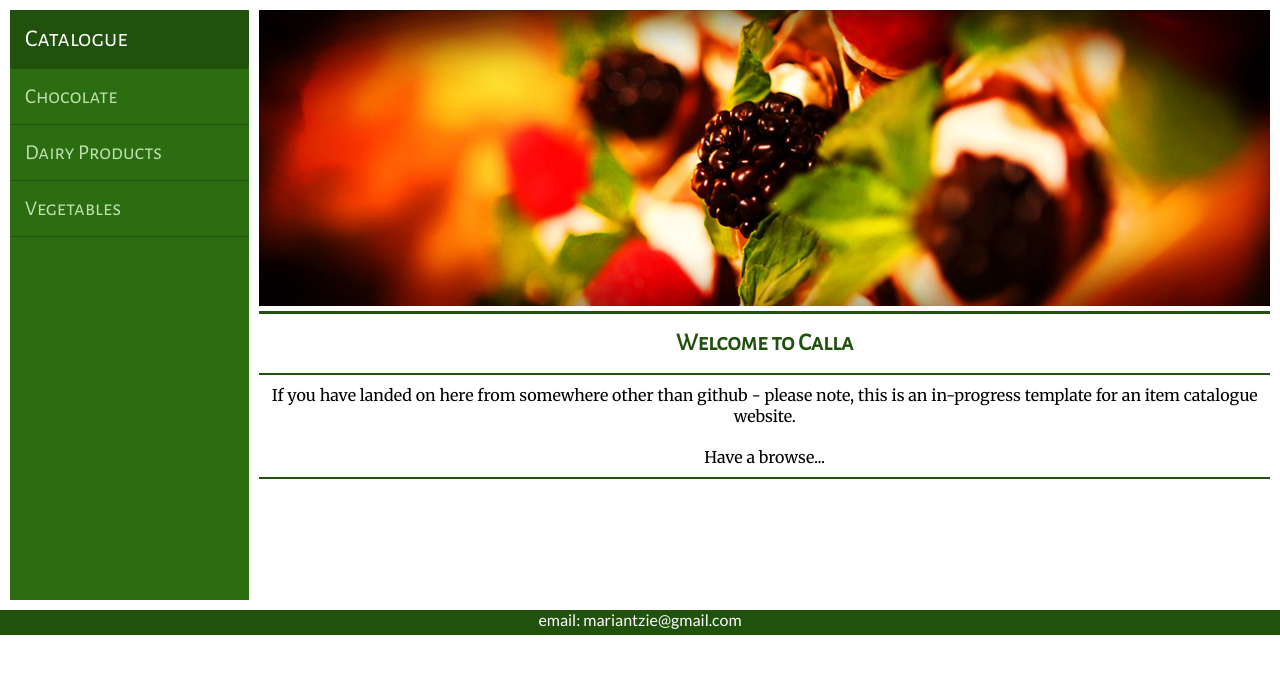
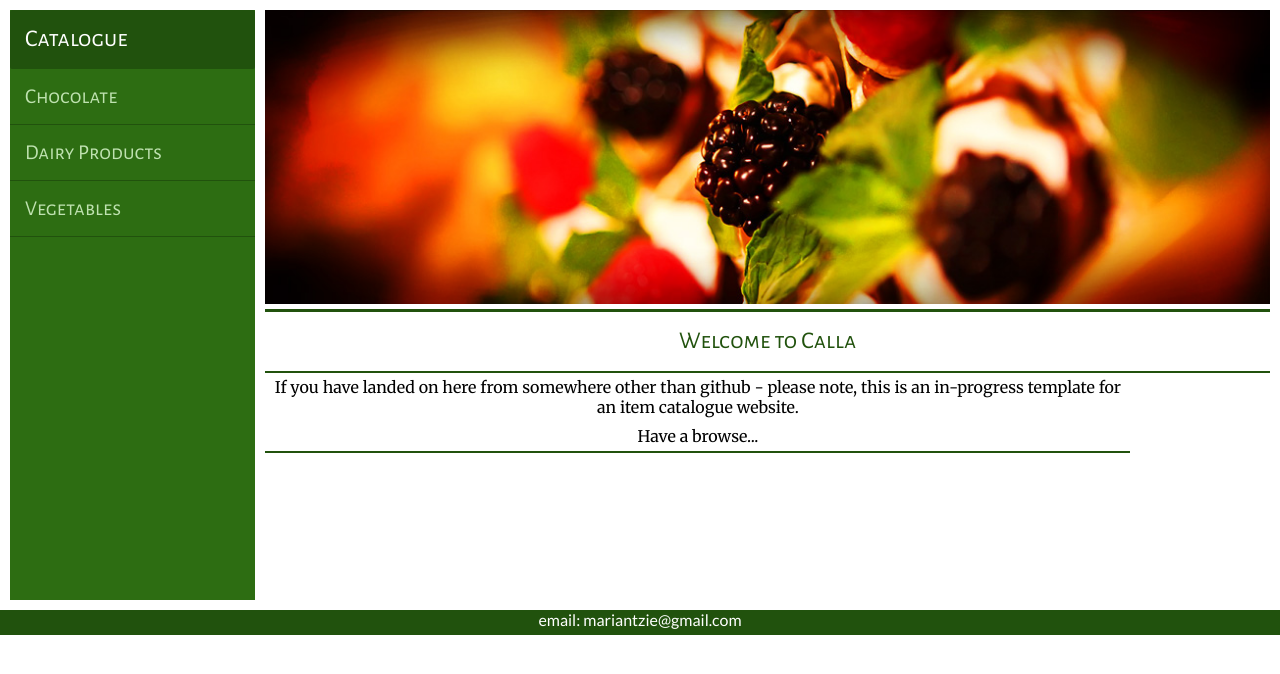
Before and after one commit to antzie/Num-Num-Foods, a Flask app: page / in a window 1280 px wide. Shown: the part 70-744 px from the top of the page. Run offline with Flask 2, Linux system fonts and the light colour scheme; data comes from the database, SQL or seed files in the repository; some web fonts are replaced.

Commit message:
Basic working style - need to sort out log-in now

```diff
--- a/__init__2.py
+++ b/__init__2.py
@@ -245,7 +245,10 @@
 def about():
     '''Returns About page.
     '''
-    return render_template('about.html')
+    # categories is required for side-menu
+    categories = session.query(FoodCategory).order_by('name').all()
+
+    return render_template('about-rev.html', categories=categories)
 
 
 # Food Category
--- a/static/css/style3.css
+++ b/static/css/style3.css
@@ -39,7 +39,7 @@
 	padding: 5px 15px 0;
 }
 
-.header-nav a:hover{
+.header-nav a:hover, .nav-responsive a:hover {
 	color: #bfe2b0; /*Almost White */
 }
 /***********************************/
@@ -89,7 +89,6 @@
 	border-top: 3px solid #21520d;
     border-bottom: 2px solid #21520d;
     padding: 15px 2px;
-    font-weight: 600;
     color: #21520d;
     background-color: inherit;
     text-align:center;
@@ -97,8 +96,8 @@
 
 .section-welcome p {
 	font-family: 'Merriweather', serif;
-	padding: 10px 2px;
-	line-height: 1.3em;
+	padding: 5px 0;
+	line-height: 1.2em;
 }
 
 
@@ -106,6 +105,7 @@
 .description-lists {
 	/*background-color: rgba(243, 255, 239, 0.41);*/
 	/*border: 2px solid rgb(200, 255, 181);*/
+	max-width: 865px;
 }
 .description-container {
 	border-bottom: 1px solid #4ba625;; /*Yellow Green*/
@@ -124,8 +124,9 @@
 }
 
 .description-item, .description-price {
-	line-height: 1.1em;
+	line-height: 1.2em;
 	padding: 5px 0;
+	font-family: 'Merriweather', serif;
 }
 
 /***************** Side Bar (content-side) Styling *******************/
--- a/static/js/js-respons.js
+++ b/static/js/js-respons.js
@@ -4,12 +4,12 @@
 // Move side list left by same amount as its width.
     function toggleSideMenu() {
       var listDiv = document.getElementById("menu-side");
-      /*var width = document.getElementById("menu-side").offsetWidth;*/
-      var width = 250; /*250 is the specified px width of the side menu.
+      var width = document.getElementById("menu-side").offsetWidth;
+      /*var widthWorkAround = 250; /*250 is the specified px width of the side menu.
       					The menu exapnds up to 250px. Thus if you shift it
       					across by the width it is now, it expands into the new room*/
       if (listDiv.style.marginLeft === "10px" || listDiv.style.marginLeft == '') {
-        listDiv.style.marginLeft = -250 + "px";
+        listDiv.style.marginLeft = -width - 1 + "px";
       } else {
         listDiv.style.marginLeft = "10px";
       }
--- a/templates/category_public-rev.html
+++ b/templates/category_public-rev.html
@@ -6,7 +6,7 @@
 	<div class="content-main-container">
 		<section class="content-main">
 			<img id="main-img" src="/static/images/chocolate-cake-with-berry-header.jpg" alt="An out of focus picture of the rasberries atop a Chocolate Cake.">
-			<h2 class="heading-category  heading-non-coloured">{{category.name}}</h2>
+			<h2 class="heading-non-coloured">{{category.name}}</h2>
 			<div class="description-lists">
 				{% for fooditem in food %}
 					<section class="description-container">
--- a/templates/header-rev.html
+++ b/templates/header-rev.html
@@ -16,7 +16,11 @@
 			</div>
 		</header>
 		<nav class="nav-responsive">
-			<a href="#">Home</a>
-			<a href="#">About</a>
-			<a href="#">Log-in</a>
+			<a  href="{{url_for('mainPage')}}">Home</a>
+			<a href="{{url_for('about')}}">About</a>
+			{% if 'username' not in session %}
+				<a href="{{url_for('log_in')}}">Log-in</a>
+			{% else %}
+				<a href="{{url_for('gdisconnect')}}"> Disconnect </a>
+			{% endif %}
 		</nav>
--- a/templates/main_page-rev.html
+++ b/templates/main_page-rev.html
@@ -14,15 +14,27 @@
 		</ul>
 	</div>
 	<div class="content-main-container">
-		<div class="content-main">
+		<section class="content-main">
 			<img id="main-img" src="/static/images/chocolate-cake-with-berry-header.jpg" alt="An out of focus picture of the rasberries atop a Chocolate Cake.">
-			<section class="section-welcome">
-				<h2 class="heading-non-coloured"> Welcome to Calla </h2>
+			<h2 class="heading-non-coloured"> Welcome to Calla </h2>
+			<section class="section-welcome description-lists">
 				<p>If you have landed on here from somewhere other than github - please note, this is an in-progress template for an item catalogue website.</p>
 				<p> Have a browse...</p>
 			</section>
-		</div>
+		</section>
 	</div>
 </section>
 {% include "footer-rev.html" %}
 {% endblock %}
+
+<!--
+		<section class="content-main">
+			<img id="main-img" src="/static/images/chocolate-cake-with-berry-header.jpg" alt="An out of focus picture of the rasberries atop a Chocolate Cake.">
+			<h2 class="heading-non-coloured"> Welcome to Calla </h2>
+			<section class="section-welcome">
+
+				<p>If you have landed on here from somewhere other than github - please note, this is an in-progress template for an item catalogue website.</p>
+				<p> Have a browse...</p>
+			</section>
+		</section>
+-->
```
